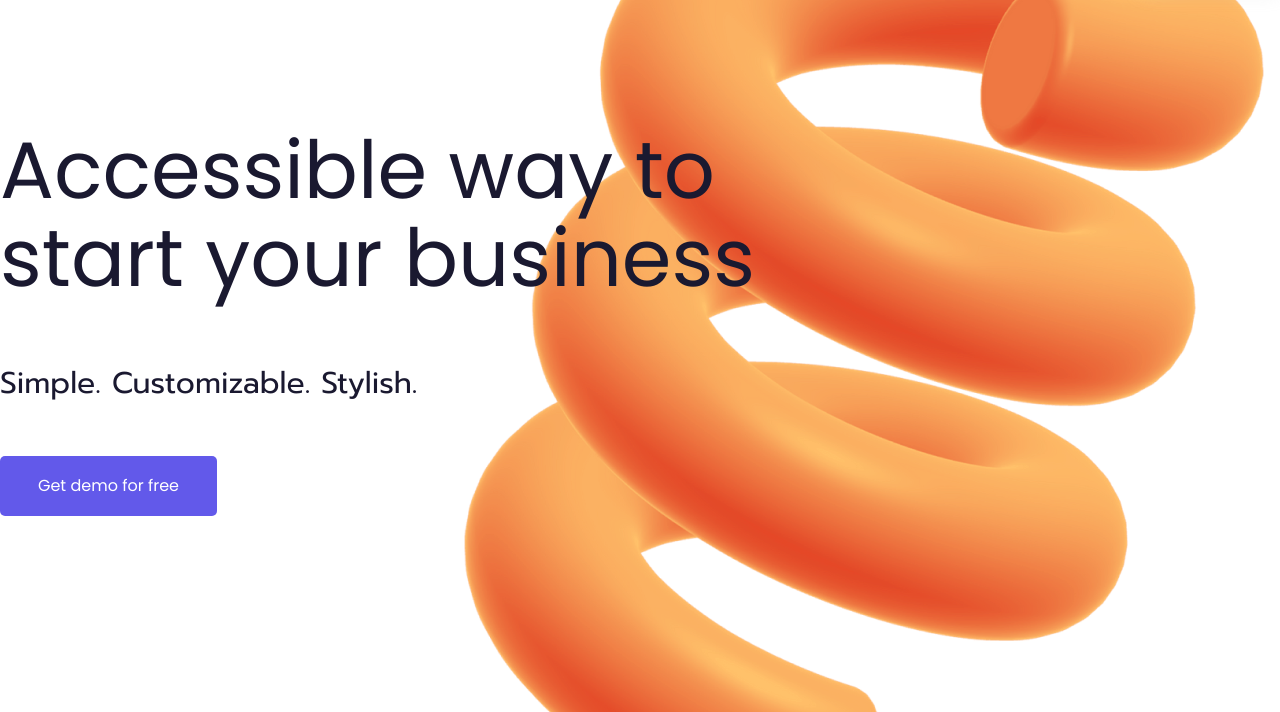
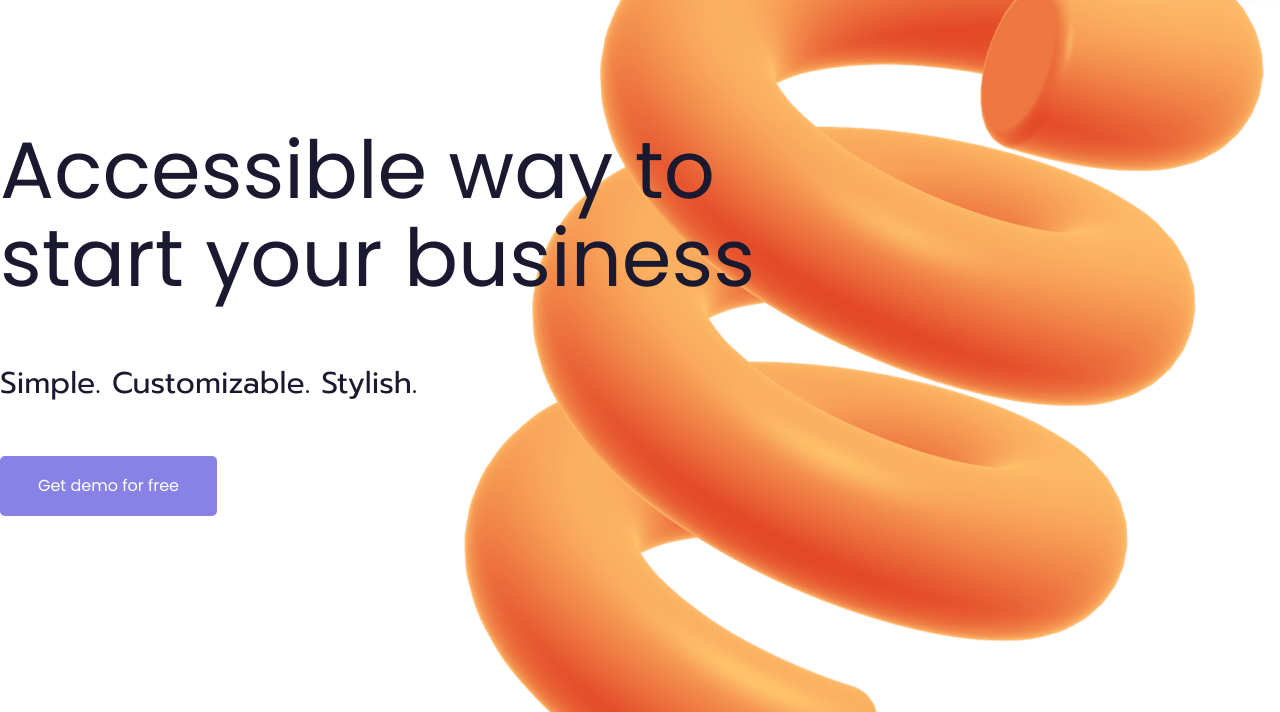
Before and after one commit to vavilentar/SWIPE-IT-Company, a plain HTML site: page index.html in a window 1280 px wide. In both pictures the pointer is over the button "Get demo for free". Shown: the part 88-800 px from the top of the page. Drawn offline with Linux system fonts and the light colour scheme.

Commit message:
Update style.css

```diff
--- a/css/style.css
+++ b/css/style.css
@@ -114,6 +114,13 @@ button {
 	font-weight: 400;
 	line-height: 22px;
 	color: #fff;
+
+	/*Other*/
+	transition: all .3s ease-in-out;
+}
+
+.blue-button:hover{
+	background-color: #8982e6;
 }
 
 .feature-buy-btn{
```
